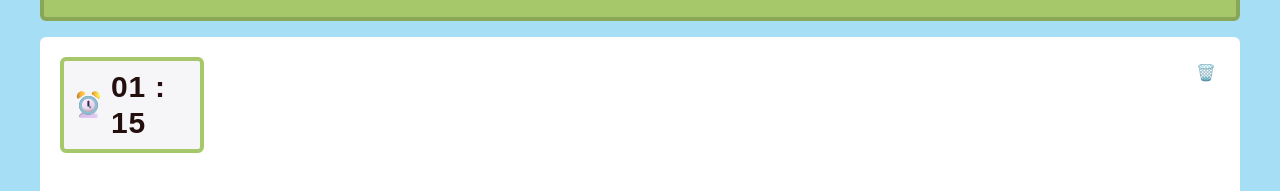
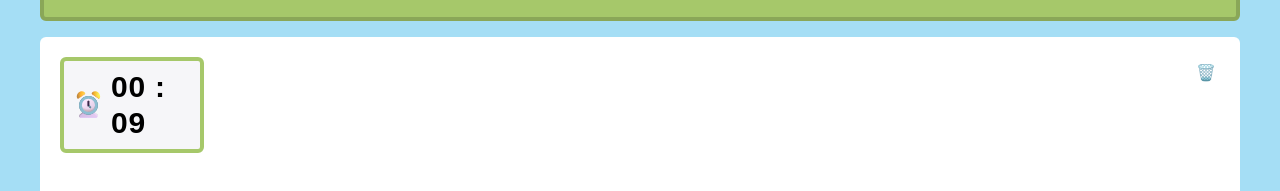
Before and after one commit to mysafedraw/Infra, a Next.js app in the folder frontend/: page /draw/1 in a window 1280 px wide. Shown: the part 131-322 px from the top of the page. Built offline with nearby package versions, Linux system fonts and the light colour scheme; a web font is replaced by a local one.

Commit message:
rename: 절대 경로로 수정

```diff
--- a/frontend/src/app/draw/[id]/page.tsx
+++ b/frontend/src/app/draw/[id]/page.tsx
@@ -1,8 +1,8 @@
 'use client'
 
-import DrawingBoard from './components/DrawingBoard'
-import DrawTimer from './components/DrawTimer'
-import QuestionBoard from './components/QuestionBoard'
+import DrawingBoard from '@/app/draw/components/DrawingBoard'
+import DrawTimer from '@/app/draw/components/DrawTimer'
+import QuestionBoard from '@/app/draw/components/QuestionBoard'
 
 export default function Draw() {
   const question =
@@ -16,7 +16,7 @@ export default function Draw() {
       <div className="mt-4 flex-1 relative">
         <DrawingBoard />
         <div className="absolute left-1 top-1">
-          <DrawTimer initialTime={80} handleTimeEnd={handleNext} />
+          <DrawTimer initialTime={14} handleTimeEnd={handleNext} />
         </div>
       </div>
     </div>
--- a/frontend/src/app/enter/page.tsx
+++ b/frontend/src/app/enter/page.tsx
@@ -1,8 +1,8 @@
 'use client'
 
 import { useRouter } from 'next/navigation'
-import SignButton from '../_components/SignButton'
-import EnterInput from './components/EnterInput'
+import SignButton from '@/app/_components/SignButton'
+import EnterInput from '@/app/enter/components/EnterInput'
 
 export default function Enter() {
   const router = useRouter()
```
Also changed, not shown: frontend/src/app/draw/components/DrawTimer/index.tsx (renamed from frontend/src/app/draw/[id]/components/DrawTimer/index.tsx), frontend/src/app/draw/components/DrawingBoard/index.tsx (renamed from frontend/src/app/draw/[id]/components/DrawingBoard/index.tsx), frontend/src/app/draw/components/QuestionBoard/index.tsx (renamed from frontend/src/app/draw/[id]/components/QuestionBoard/index.tsx).
